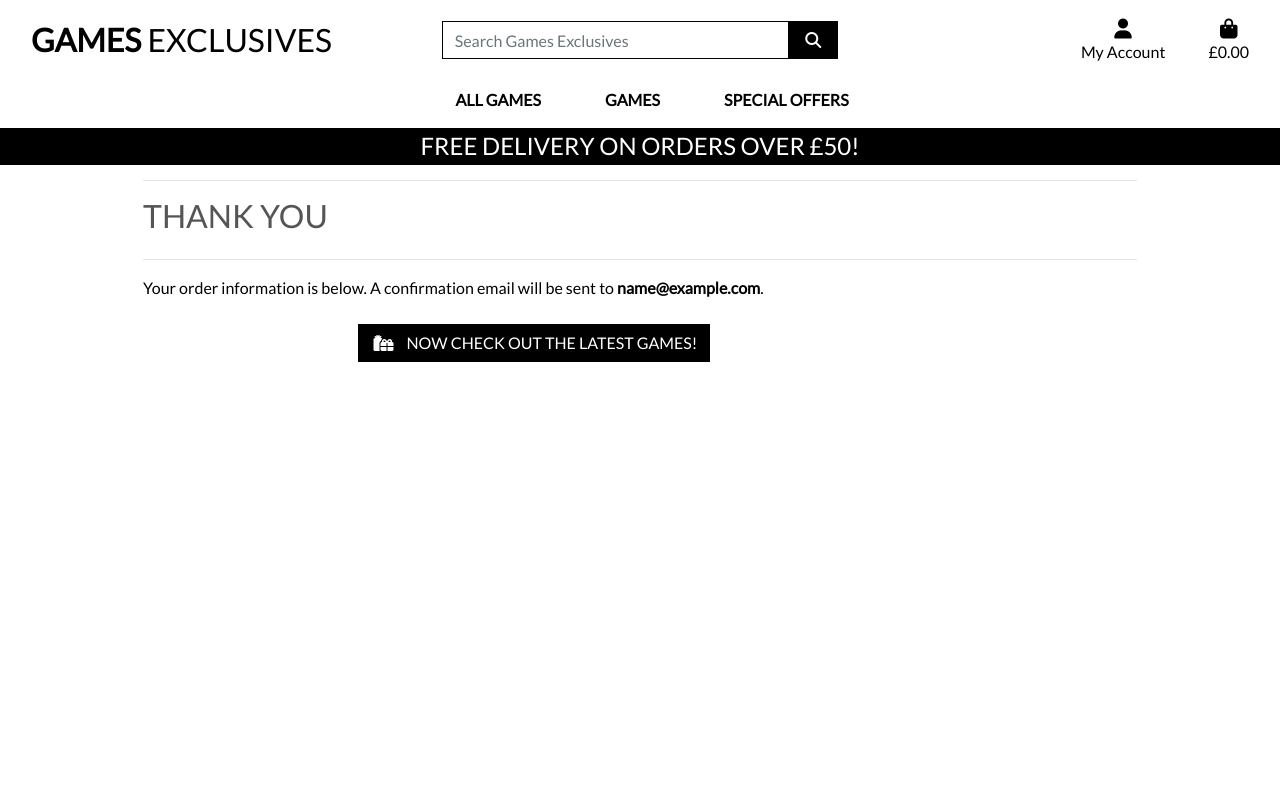
After one commit to AMartins87/games_exclusives, a Django app: page /checkout/checkout_success/000 in a window 1280 px wide. The commit adds this page. Run offline with Django 3.2, Linux system fonts and the light colour scheme; tables that the repository leaves empty hold one stand-in row (values such as "Sample post"); some libraries are stand-ins or nearby versions.

Commit message:
Added checkout success logic

```diff
--- a/checkout/models.py
+++ b/checkout/models.py
@@ -41,7 +41,7 @@ class Order(models.Model):
         Update grand total each time a line item is added,
         accounting for delivery costs.
         """
-        self.order_total = self.lineitems.aggregate(Sum('lineitem_total'))['lineitem_total__sum']
+        self.order_total = self.lineitems.aggregate(Sum('lineitem_total'))['lineitem_total__sum'] or 0
         if self.order_total < settings.FREE_DELIVERY_THRESHOLD:
             self.delivery_cost = self.order_total * settings.STANDARD_DELIVERY_PERCENTAGE / 100
         else:
--- a/checkout/signals.py
+++ b/checkout/signals.py
@@ -13,7 +13,7 @@ def update_on_save(sender, instance, created, **kwargs):
 
 
 @receiver(post_delete, sender=OrderLineItem)
-def update_on_save(sender, instance, **kwargs):
+def update_on_delete(sender, instance, **kwargs):
     """
     Update order total on lineitem delete
     """
--- a/checkout/templates/checkout/checkout.html
+++ b/checkout/templates/checkout/checkout.html
@@ -86,7 +86,7 @@
                         {{ order_form.postcode | as_crispy_field }}
                         {{ order_form.town_or_city | as_crispy_field }}
                         {{ order_form.street_address1 | as_crispy_field }}
-                        {{ order_form.street_address2 | as_crispy_field }}g
+                        {{ order_form.street_address2 | as_crispy_field }}
                         {{ order_form.county | as_crispy_field }}
                         <div class="form-check form-check-inline float-right mr-0">
 							{% if user.is_authenticated %}
--- /dev/null
+++ b/checkout/templates/checkout/checkout_success.html
@@ -0,0 +1,42 @@
+{% extends "base.html" %}
+{% load static %}
+
+{% block extra_css %}
+    <link rel="stylesheet" href="{% static 'checkout/css/checkout.css' %}">
+{% endblock %}
+
+{% block page_header %}
+    <div class="container header-container">
+        <div class="row">
+            <div class="col"></div>
+        </div>
+    </div>
+{% endblock %}
+
+{% block content %}
+    <div class="overlay"></div>
+    <div class="container">
+        <div class="row">
+            <div class="col">
+                <hr>
+                <h2 class="logo-font mb-4">Thank You</h2>
+                <hr>
+                <p class="text-black">Your order information is below. A confirmation email will be sent to <strong>{{ order.email }}</strong>.</p>
+            </div>
+        </div>
+
+        <div class="row">
+            <div class="col-12 col-lg-7"></div>
+        </div>
+        <div class="row">
+			<div class="col-12 col-lg-7 text-right">
+				<a href="{% url 'games' %}?category=all_games,clearance" class="btn btn-black rounded-0 my-2">
+					<span class="icon mr-2">
+						<i class="fas fa-gifts"></i>
+					</span>
+					<span class="text-uppercase">Now check out the latest games!</span>
+				</a>
+			</div>
+		</div>
+    </div>
+{% endblock %}
--- a/checkout/urls.py
+++ b/checkout/urls.py
@@ -2,5 +2,6 @@ from django.urls import path
 from . import views
 
 urlpatterns = [
-    path('', views.checkout, name='checkout')
+    path('', views.checkout, name='checkout'),
+    path('checkout_success/<order_number>', views.checkout_success, name='checkout_success'),
 ]
--- a/checkout/views.py
+++ b/checkout/views.py
@@ -1,37 +1,82 @@
-from django.shortcuts import render, redirect, reverse
+from django.shortcuts import render, redirect, reverse, get_object_or_404
 from django.contrib import messages
 from django.conf import settings
 
 from .forms import OrderForm
+from .models import Order, OrderLineItem
+
+import stripe
+
+from games.models import Game
 from basket.contexts import basket_contents
 
-import stripe
+
 
 
 def checkout(request):
     stripe_public_key = settings.STRIPE_PUBLIC_KEY
     stripe_secret_key = settings.STRIPE_SECRET_KEY
 
-    basket = request.session.get('basket', {})
-    if not basket:
-        messages.error(request, "There's nothing in your basket at the moment")
-        return redirect(reverse('games'))
+    if request.method == 'POST':
+        basket = request.session.get('basket', {})
 
-    current_basket = basket_contents(request)
-    total = current_basket['grand_total']
-    stripe_total = round(total * 100)
-    stripe.api_key = stripe_secret_key
-    intent = stripe.PaymentIntent.create(
-        amount=stripe_total,
-        currency=settings.STRIPE_CURRENCY,
-    )
+        form_data = {
+            'full_name': request.POST['full_name'],
+            'email': request.POST['email'],
+            'phone_number': request.POST['phone_number'],
+            'country': request.POST['country'],
+            'postcode': request.POST['postcode'],
+            'town_or_city': request.POST['town_or_city'],
+            'street_address1': request.POST['street_address1'],
+            'street_address2': request.POST['street_address2'],
+            'county': request.POST['county'],
+        }
+        order_form = OrderForm(form_data)
+        if order_form.is_valid():
+            order = order_form.save()
+            for item_id, item_data in basket.items():
+                try:
+                    game = Game.objects.get(id=item_id)
+                    if isinstance(item_data, int):
+                        order_line_item = OrderLineItem(
+                            order=order,
+                            game=game,
+                            quantity=item_data,
+                        )
+                        order_line_item.save()
+                except Game.DoesNotExist:
+                    messages.error(request, (
+                        "One of the games in your basket wasn't found in our database. "
+                        "Please call us for assistance!")
+                    )
+                    order.delete()
+                    return redirect(reverse('view_basket'))
 
-    order_form = OrderForm()
+            request.session['save_info'] = 'save-info' in request.POST
+            return redirect(reverse('checkout_success', args=[order.order_number]))
+        else:
+            messages.error(request, 'There was an error with your form. \
+                Please double check your information.')
+    else:
+        basket = request.session.get('basket', {})
+        if not basket:
+            messages.error(request, "There's nothing in your basket at the moment")
+            return redirect(reverse('games'))
+
+        current_basket = basket_contents(request)
+        total = current_basket['grand_total']
+        stripe_total = round(total * 100)
+        stripe.api_key = stripe_secret_key
+        intent = stripe.PaymentIntent.create(
+            amount=stripe_total,
+            currency=settings.STRIPE_CURRENCY,
+        )
+
+        order_form = OrderForm()
 
     if not stripe_public_key:
         messages.warning(request, 'Stripe public key is missing. \
             Did you forget to set it in your environment?')
-
 
     template = 'checkout/checkout.html'
     context = {
@@ -41,3 +86,24 @@ def checkout(request):
     }
 
     return render(request, template, context)
+
+
+def checkout_success(request, order_number):
+    """
+    Handle successful checkouts
+    """
+    save_info = request.session.get('save_info')
+    order = get_object_or_404(Order, order_number=order_number)
+    messages.success(request, f'Order successfully processed! \
+        Your order number is {order_number}. A confirmation \
+        email will be sent to {order.email}.')
+
+    if 'basket' in request.session:
+        del request.session['bag']
+
+    template = 'checkout/checkout_success.html'
+    context = {
+        'order': order,
+    }
+
+    return render(request, template, context)
```
Also changed, not shown: checkout/migrations/0001_initial.py.
